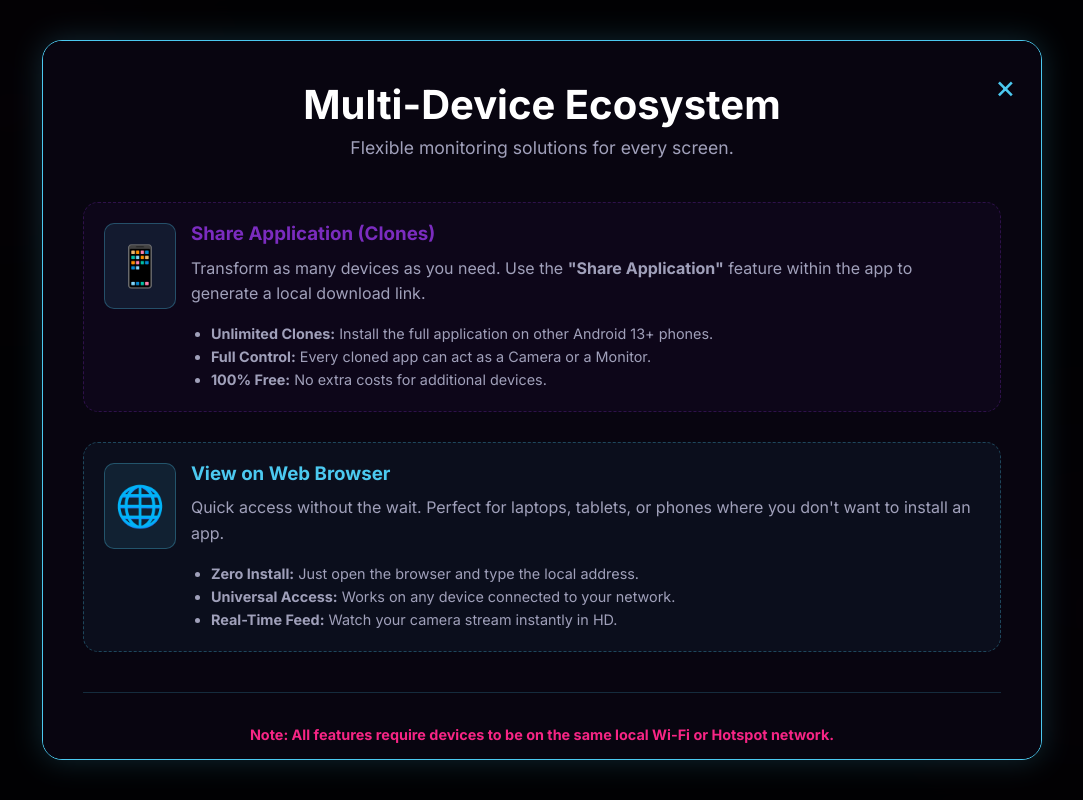
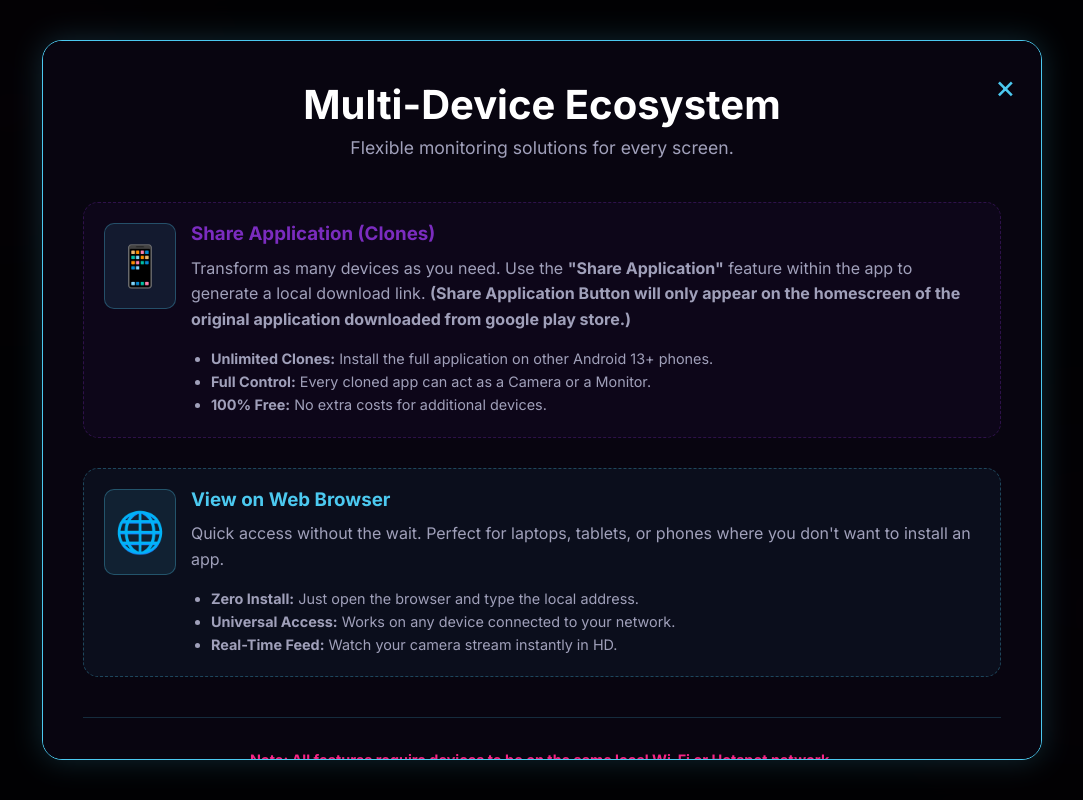
Before and after one commit to DDS-Solutions/DDS-Solutions.github.io, a plain HTML site: page index.html in a window 1280 px wide. Both pictures are taken after a click on the link "Feature Guide: App Cloning & Multi-Device Support". Shown: the top 800 px of the page, without its empty margins (98-1181 px from the left). Drawn offline with Linux system fonts and the light colour scheme.

Commit message:
docs: Add note about Share Application button visibility

```diff
--- a/index.html
+++ b/index.html
@@ -316,7 +316,9 @@
                         <h3 style="margin-bottom: 10px; color: #7b2cbf;">Share Application (Clones)</h3>
                         <p style="color: var(--text-muted); margin-bottom: 15px;">
                             Transform as many devices as you need. Use the <strong>"Share Application"</strong> feature
-                            within the app to generate a local download link.
+                            within the app to generate a local download link. <strong>(Share Application Button will
+                                only appear on the homescreen of the original application downloaded from google play
+                                store.)</strong>
                         </p>
                         <ul style="list-style: disc; margin-left: 20px; color: var(--text-muted); font-size: 0.9rem;">
                             <li><strong>Unlimited Clones:</strong> Install the full application on other Android 13+
```
